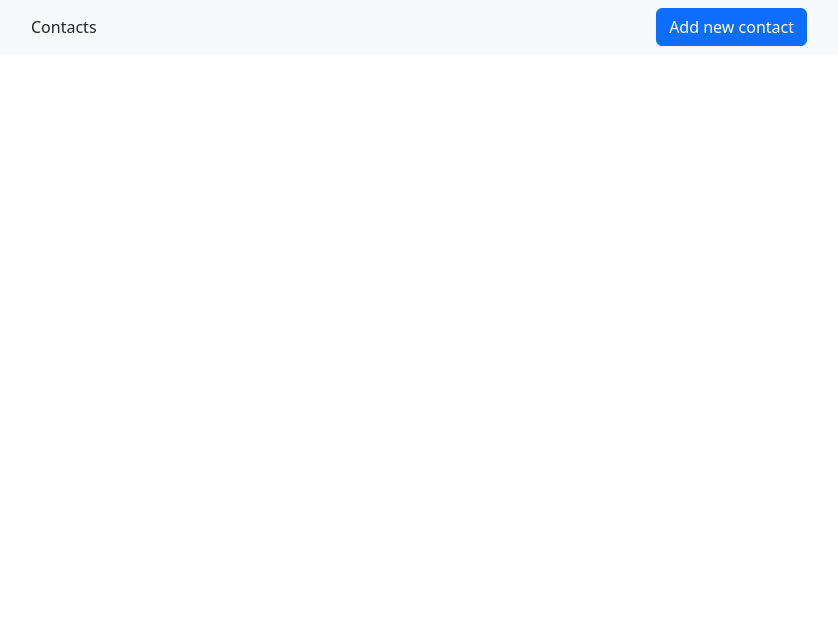
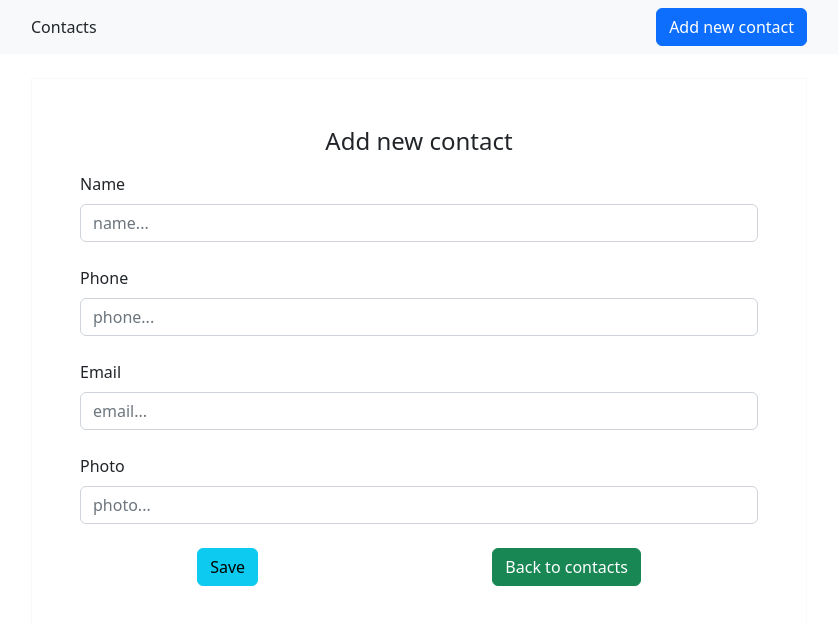
Before and after one commit to omurbekov-azamat/homework-70, a React (Create React App) app: page /new-contact in a window 1280 px wide. Shown: the top 624 px of the page, without its empty margins (221-1059 px from the left). Built offline with nearby package versions, Linux system fonts and the light colour scheme.

Commit message:
created component ContactForm.tsx; and few containers for Contacts, and for NewContact;

```diff
--- a/src/App.tsx
+++ b/src/App.tsx
@@ -1,10 +1,21 @@
 import React from 'react';
 import Navbar from "./components/NavBar/NavBar";
+import {Route, Routes} from "react-router-dom";
+import Contacts from "./containers/Contacts/Contacts";
+import NewContact from "./containers/NewContact/NewContact";
 
 function App() {
   return (
     <>
-      <Navbar/>
+      <header>
+        <Navbar/>
+      </header>
+      <main>
+        <Routes>
+          <Route path='/' element={<Contacts/>}/>
+          <Route path='/new-contact' element={<NewContact/>}/>
+        </Routes>
+      </main>
     </>
   );
 }
--- /dev/null
+++ b/src/components/ContactForm/ContactForm.tsx
@@ -0,0 +1,62 @@
+import React from 'react';
+import {Link} from "react-router-dom";
+
+const ContactForm = () => {
+  return (
+    <div className='container' style={{width: '800px'}}>
+      <form>
+        <div className='border border-light p-5'>
+          <h4 className='mb-3 text-center'>Add new contact</h4>
+          <div className='mb-4'>
+            <label htmlFor="name" className='mb-2'>Name</label>
+            <input
+              placeholder='name...'
+              id='name'
+              name='name'
+              type="text"
+              className='form-control'
+              required
+            />
+          </div>
+          <div className='mb-4'>
+            <label htmlFor="phone" className='mb-2'>Phone</label>
+            <input
+              placeholder='phone...'
+              id='phone'
+              name='phone'
+              type='text'
+              className='form-control'
+              required
+            />
+          </div>
+          <div className='mb-4'>
+            <label htmlFor="email" className='mb-2'>Email</label>
+            <input
+              placeholder='email...'
+              id='email'
+              name='email'
+              type="email"
+              className='form-control'
+            />
+          </div>
+          <div className='mb-4'>
+            <label htmlFor="photo" className='mb-2'>Photo</label>
+            <input
+              placeholder='photo...'
+              id='photo'
+              name='photo'
+              type="text"
+              className='form-control'
+            />
+          </div>
+          <div className='d-flex align-items-center justify-content-around'>
+            <button className='btn btn-info'>Save</button>
+            <Link className='btn btn-success' to='/'>Back to contacts</Link>
+          </div>
+        </div>
+      </form>
+    </div>
+  );
+};
+
+export default ContactForm;
--- a/src/components/NavBar/NavBar.tsx
+++ b/src/components/NavBar/NavBar.tsx
@@ -3,7 +3,7 @@ import {Link, NavLink} from "react-router-dom";
 
 const Navbar = () => {
   return (
-    <div className="navbar navbar-expand-sm navbar-dark bg-light">
+    <div className="navbar navbar-expand-sm navbar-dark bg-light mb-4">
       <div className="container" style={{width: '800px'}}>
         <NavLink to="/" className="nav-link">
           Contacts
--- /dev/null
+++ b/src/containers/Contacts/Contacts.tsx
@@ -0,0 +1,11 @@
+import React from 'react';
+
+const Contacts = () => {
+  return (
+    <div className='container' style={{width: '800px'}}>
+      Contacts
+    </div>
+  );
+};
+
+export default Contacts;
--- /dev/null
+++ b/src/containers/NewContact/NewContact.tsx
@@ -0,0 +1,12 @@
+import React from 'react';
+import ContactForm from "../../components/ContactForm/ContactForm";
+
+const NewContact = () => {
+  return (
+    <div>
+      <ContactForm/>
+    </div>
+  );
+};
+
+export default NewContact;
```
